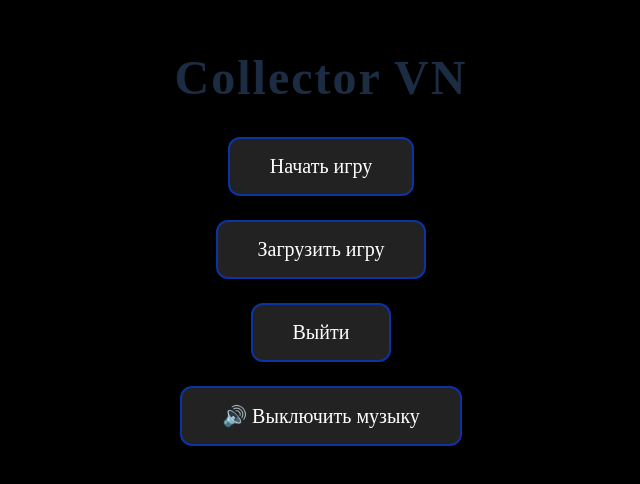
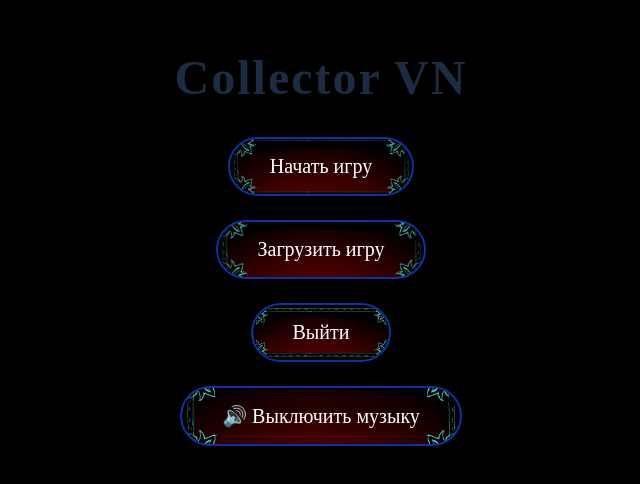
Before and after one commit to Aalym/collectorVN, a React (Vite) app: page / in a window 1280 px wide. Shown: the part 168-652 px from the top of the page, without its empty margins (319-959 px from the left). Built offline with nearby package versions, Linux system fonts and the light colour scheme; a web font is replaced by a local one.

Commit message:
красивые кнопки меню

```diff
--- a/src/components/MainMenu/MainMenu.module.css
+++ b/src/components/MainMenu/MainMenu.module.css
@@ -18,6 +18,7 @@
 }
 
 .mainMenuButtons {
+
 	display: flex;
 	flex-direction: column;
 	gap: 24px;
@@ -26,17 +27,19 @@
 }
 
 .mainMenuBtn {
-	background: rgba(40, 40, 40, 0.85);
+	background: url('./menuButtonBg.PNG') no-repeat center center;
+  background-size: cover; /* или contain */
 	color: #fff;
 	border: 2px solid #0b34a2;
 	padding: 16px 40px;
-	border-radius: 12px;
+	border-radius: 30px;
 	font-size: 1.25rem;
 	font-family: inherit;
 	cursor: pointer;
 	transition: background 0.2s, border 0.2s;
 }
 .mainMenuBtn:hover {
+	/* background: url('./menuButtonBg.PNG'); */
 	background: #828ada;
 	color: #232526;
 	border-color: #fff;
```
Also changed, not shown: src/components/MainMenu/menuButtonBg.PNG (added).
